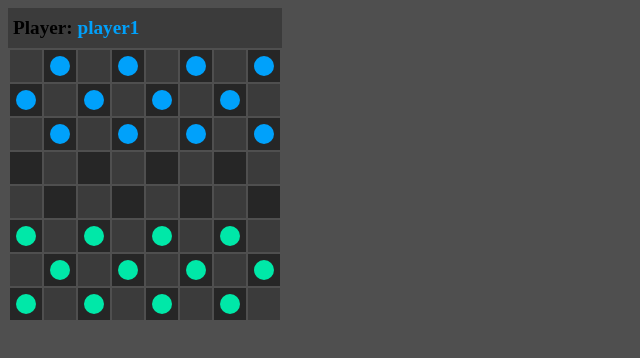
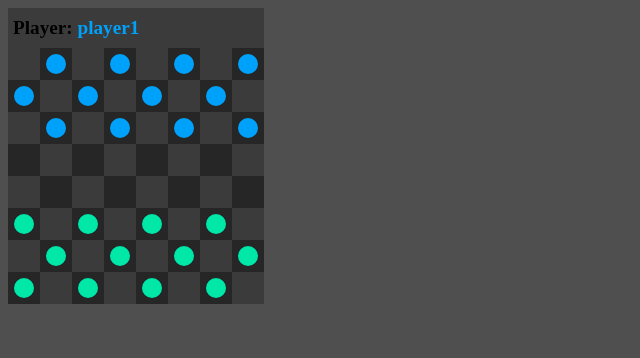
Before and after one commit to onicat/react-checkers, a React (Create React App) app: page / in a window 1280 px wide. Shown: the top 358 px of the page, without its empty margins (0-640 px from the left). Built offline with nearby package versions, Linux system fonts and the light colour scheme.

Commit message:
Added style for Board

```diff
--- a/src/components/Board.jsx
+++ b/src/components/Board.jsx
@@ -6,6 +6,7 @@ import Cell from './Cell'
 import Row from './Row'
 import WaysCreator from 'js/creators/WaysCreator'
 import { moveChecker, removeChecker, togglePlayer } from 'redux/actions'
+import 'styles/Board.css'
 
 const Board = ({
   board,
@@ -67,7 +68,7 @@ const Board = ({
   }
 
   return (
-    <table>
+    <table className='Board'>
       <tbody>
         {renderRows()}
       </tbody>
--- /dev/null
+++ b/src/styles/Board.css
@@ -0,0 +1,3 @@
+.Board {
+  border-collapse: collapse;
+}
```
